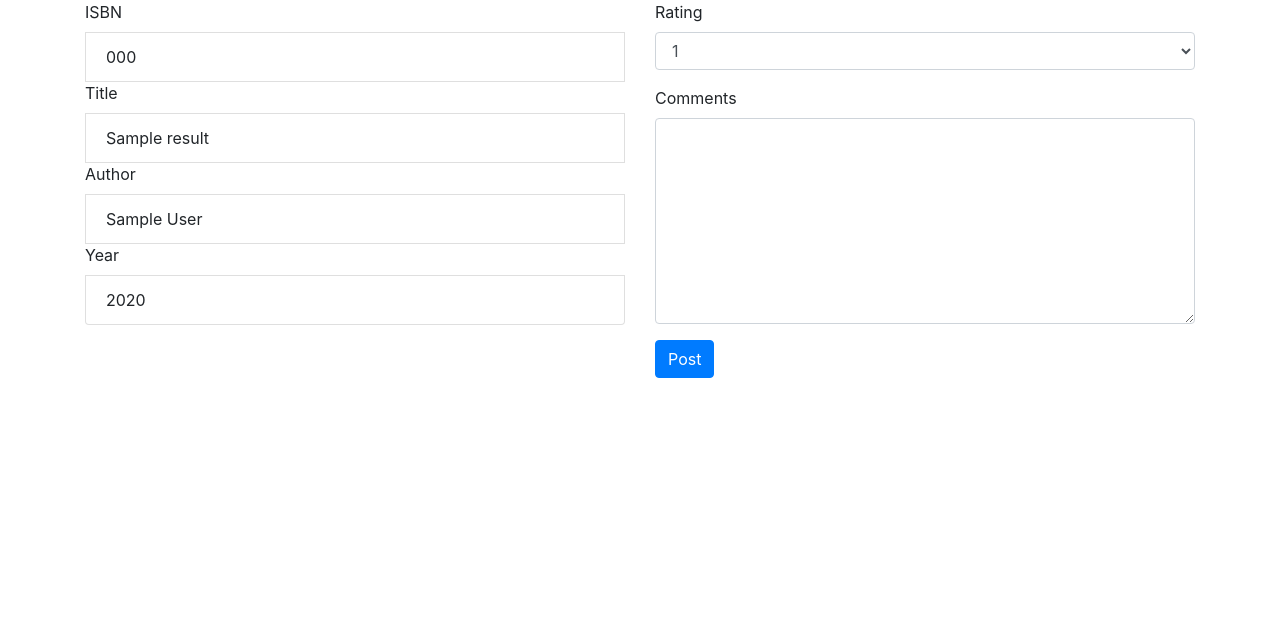
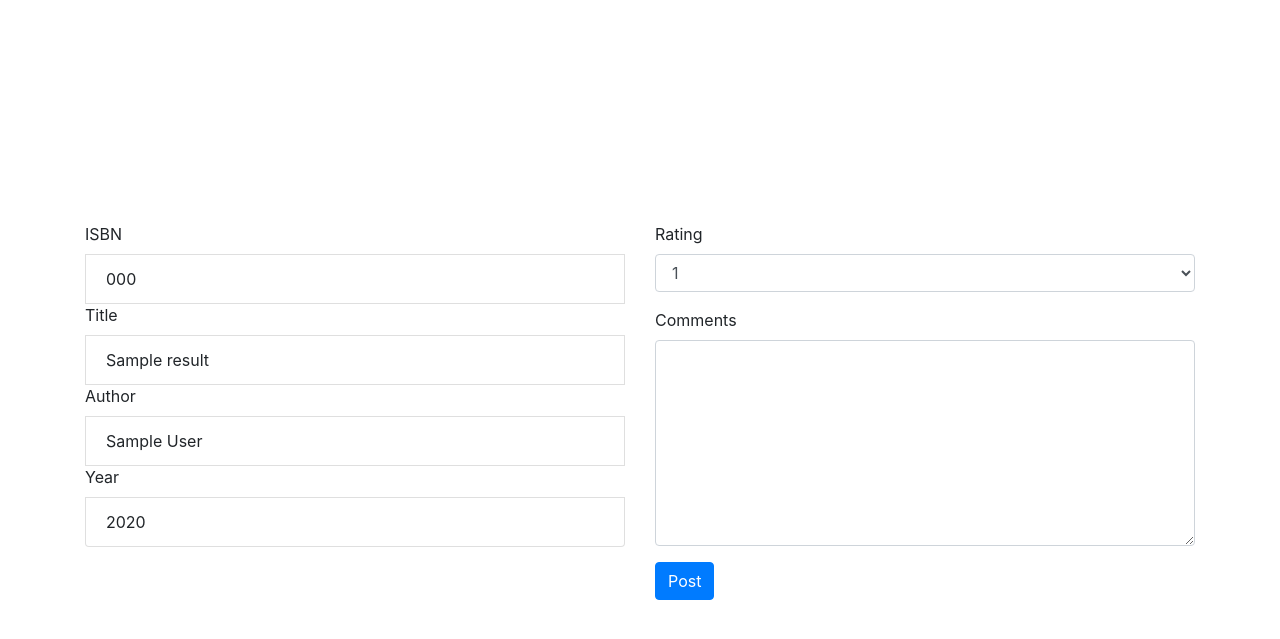
Before and after one commit to zrakhimov/book-review-website, a Flask app: template templates/details.html in a window 1280 px wide. Shown: the part 56-695 px from the top of the page. Run offline with Flask 2, Linux system fonts and the light colour scheme; the template is opened without the code that fills it: most values are stand-ins (such as "Sample title", 1, 10 or a date in 2020); some libraries are stand-ins or nearby versions.

Commit message:
Correct CSS

```diff
--- a/static/site.css
+++ b/static/site.css
@@ -2,4 +2,8 @@
   margin-top: 30%;
 }
 
+#details {
+  margin-top: 20%;
+}
+
 /*# sourceMappingURL=site.css.map */
--- a/static/site.scss
+++ b/static/site.scss
@@ -1,3 +1,6 @@
 .login-form, .register-form, .search-form {
   margin-top: 30%;
 }
+#details {
+  margin-top: 20%;
+}
--- a/templates/details.html
+++ b/templates/details.html
@@ -3,8 +3,8 @@
 {% block title %}Details{% endblock %}
 
 {% block body %}
-  <div class="container">
-    <div class="row">
+  <div class="container" >
+    <div class="row" id="details">
         <div class="col-md-6">
           <ul class="list-group">
               <label>ISBN</label>
```
Also changed, not shown: 5 other files.
